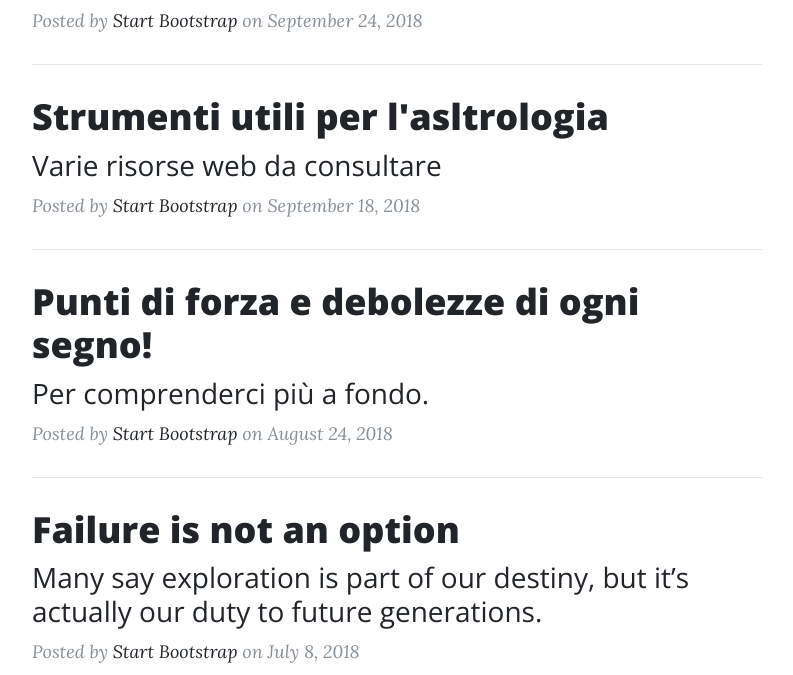
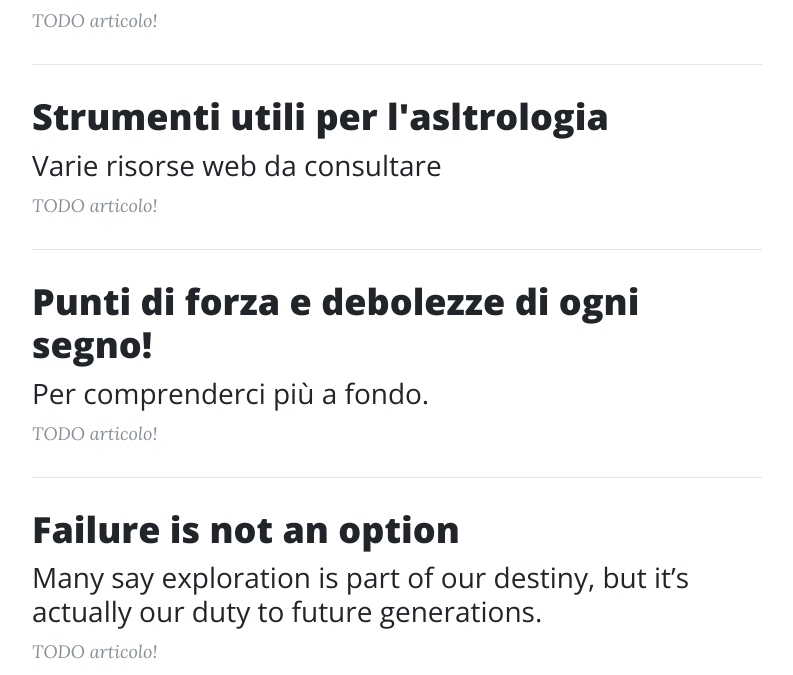
Before and after one commit to Linkinax/ilmiooroscopo.it, a website: page startbootstrap-clean-blog-gh-pages/index.html in a window 1280 px wide. Shown: the part 745-1420 px from the top of the page, without its empty margins (243-1036 px from the left). Drawn offline with nearby package versions, Linux system fonts and the light colour scheme.

Commit message:
Moddato l'index

```diff
--- a/startbootstrap-clean-blog-gh-pages/index.html
+++ b/startbootstrap-clean-blog-gh-pages/index.html
@@ -80,9 +80,7 @@
                 Letture consigliate
               </h3>
             </a>
-            <p class="post-meta">Posted by
-              <a href="#">Start Bootstrap</a>
-              on September 24, 2018</p>
+            <p class="post-meta">TODO articolo!</p>
           </div>
           <hr>
           <div class="post-preview">
@@ -94,9 +92,7 @@
                 Varie risorse web da consultare
               </h3>
             </a>
-            <p class="post-meta">Posted by
-              <a href="#">Start Bootstrap</a>
-              on September 18, 2018</p>
+            <p class="post-meta">TODO articolo!</p>
           </div>
           <hr>
           <div class="post-preview">
@@ -108,9 +104,7 @@
                 Per comprenderci più a fondo.
               </h3>
             </a>
-            <p class="post-meta">Posted by
-              <a href="#">Start Bootstrap</a>
-              on August 24, 2018</p>
+            <p class="post-meta">TODO articolo!</p>
           </div>
           <hr>
           <div class="post-preview">
@@ -122,9 +116,7 @@
                 Many say exploration is part of our destiny, but it’s actually our duty to future generations.
               </h3>
             </a>
-            <p class="post-meta">Posted by
-              <a href="#">Start Bootstrap</a>
-              on July 8, 2018</p>
+            <p class="post-meta">TODO articolo!</p>
           </div>
           <hr>
           <!-- Pager -->
```
